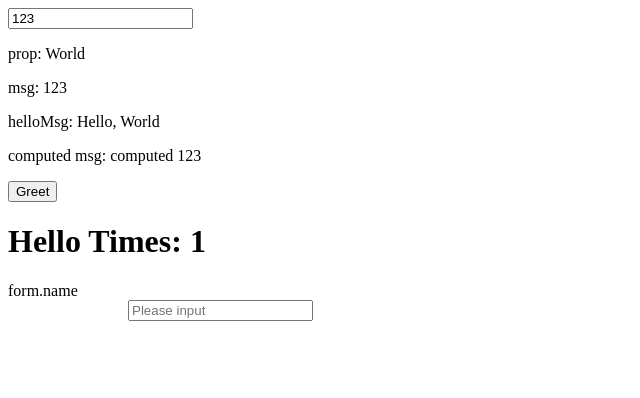
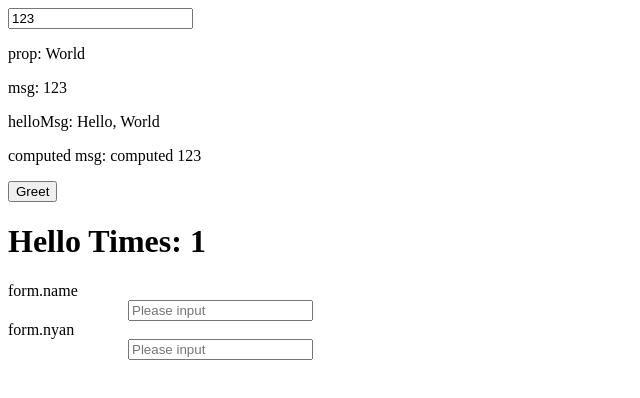
Before and after one commit to rchaser53/vue-typescript-element-form, a Vue app: page / in a window 1280 px wide. Shown: the top 398 px of the page, without its empty margins (0-640 px from the left). Built offline with nearby package versions, Linux system fonts and the light colour scheme.

Commit message:
try to use custom validation

```diff
--- /dev/null
+++ b/hoge.js
@@ -0,0 +1,3 @@
+console.log(
+  0.00001076 * 2000000
+)
--- a/src/Form.vue
+++ b/src/Form.vue
@@ -3,6 +3,11 @@
     <el-form-item for="name" label="form.name" prop="name" >
       <el-input id="name" v-model="form.name" v-on:input="setName"
           placeholder="Please input" v-bind:value="form.name"></el-input>
+    </el-form-item>
+
+    <el-form-item for="nyan" label="form.nyan" prop="nyan" >
+      <el-input-number id="nyan" v-model="form.nyan" v-on:input="setNyan"
+          placeholder="Please input" v-bind:value="form.nyan"></el-input-number>
     </el-form-item>
   </el-form>
 </template>
@@ -17,7 +22,8 @@ import { parseSessionStorageValue } from './store/mutations'
 import {
   Form,
   FormItem,
-  Input
+  Input,
+  InputNumber
 } from 'element-ui'
 
 const createInputSetter = function(key: string) {
@@ -30,25 +36,41 @@ const createInputSetter = function(key: string) {
   components: {
     'el-form': Form,
     'el-form-item': FormItem,
-    'el-input': Input
+    'el-input': Input,
+    'el-input-number': InputNumber
   },
   methods: {
     ...mapActions([
       'changeFormState',
     ]),
-    setName: createInputSetter('name')
+    setName: createInputSetter('name'),
+    setNyan: createInputSetter('nyan'),
   }
 })
 export default class ElForm extends Vue {
   data() {
+    var checkNyan = (rule, value, callback) => {
+      console.log(value, 123)
+      setTimeout(() => {
+        if (value !== 28)  callback(new Error("why don't you nyan"));
+
+        callback();
+      }, 1000);
+    }
+
     return {
       form: {
-        name: ''
+        name: '',
+        nyan: 0
       },
       rules: {
         name: [
           { required: true, message: 'Please input Activity name', trigger: 'blur' },
           { min: 3, max: 5, message: 'Length should be 3 to 5', trigger: 'blur' }
+        ],
+        nyan: [
+          { required: true, message: 'Please input Activity name', trigger: 'blur' },
+          { validator: checkNyan, trigger: 'blur' }
         ]
       }
     }
--- a/tsconfig.json
+++ b/tsconfig.json
@@ -5,7 +5,7 @@
       "dom",
       "es2015"
     ],
-    "module": "commonjs",
+    "module": "es2015",
     "moduleResolution": "node",
     "experimentalDecorators": true,
     "strict": true,
```
